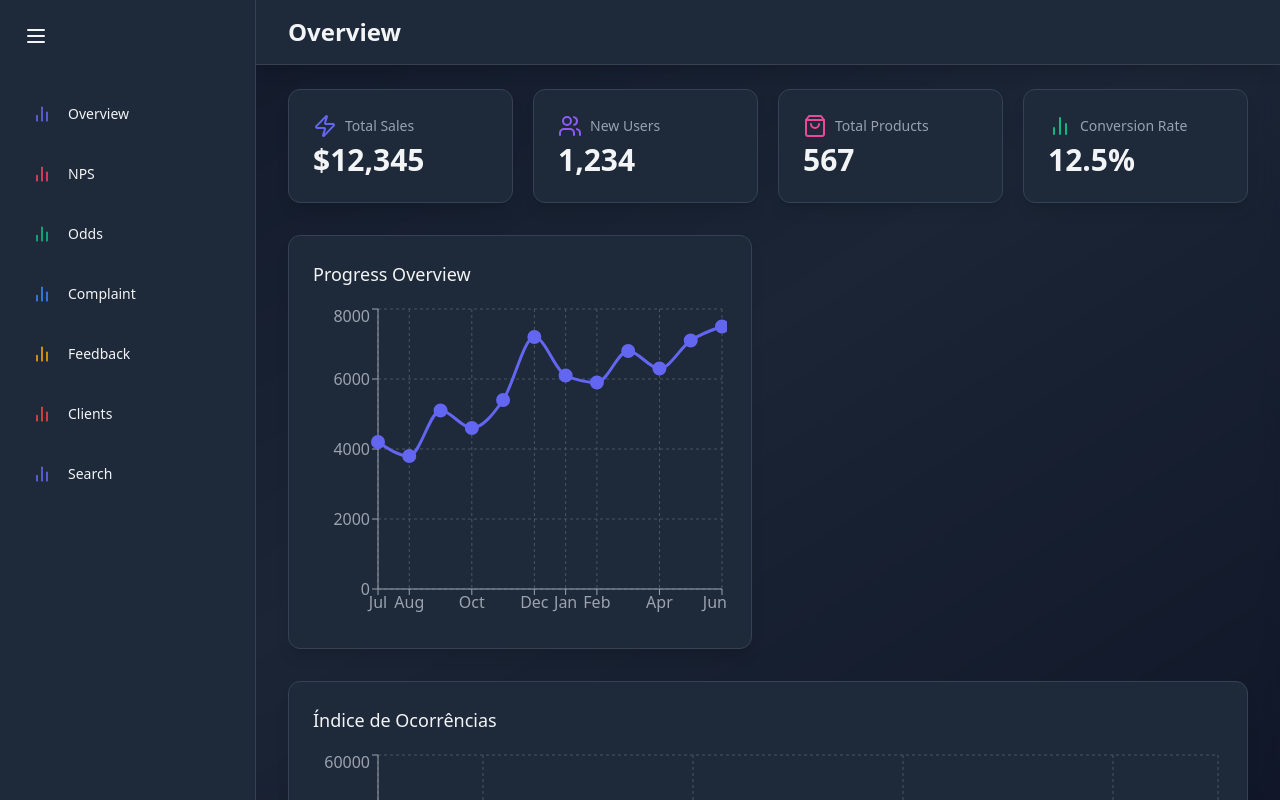
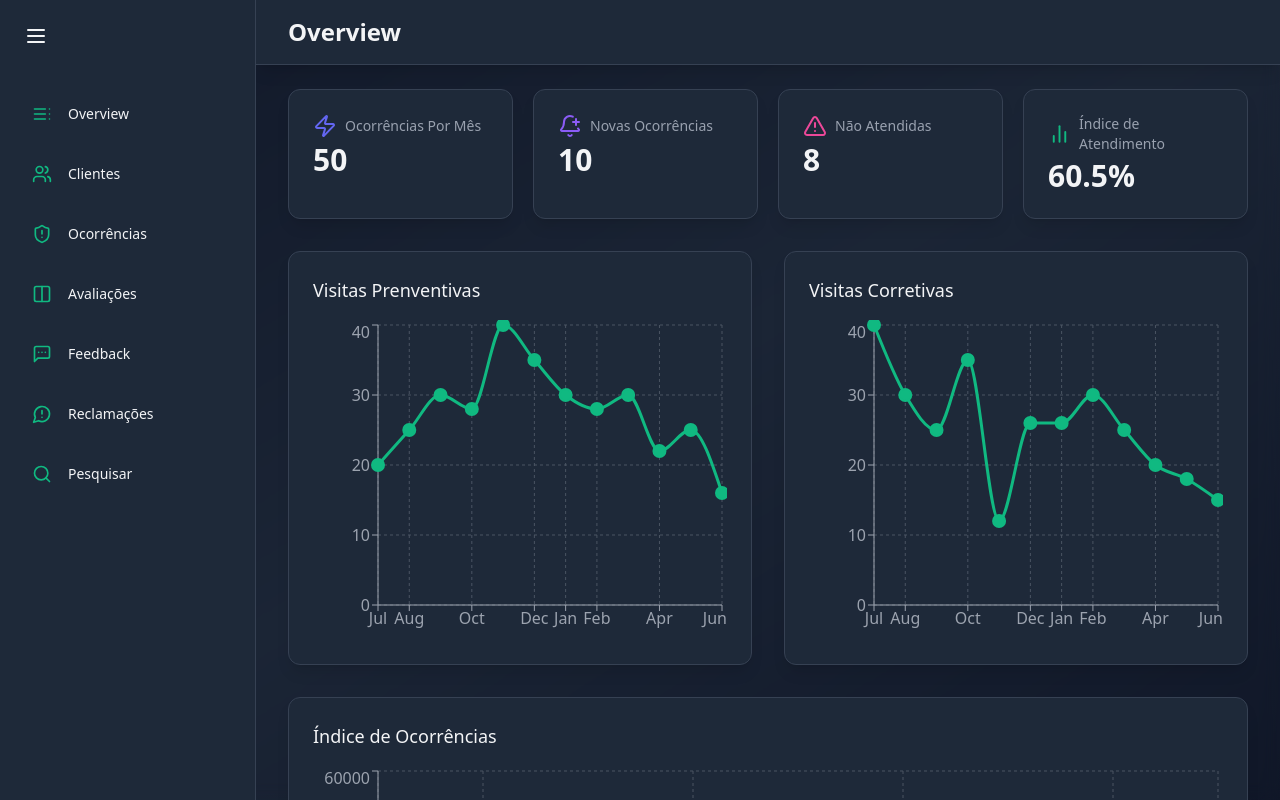
Before and after one commit to PlanservOps/PlanservOpsProj, a React (Vite) app: page / in a window 1280 px wide. Built offline with nearby package versions, Linux system fonts and the light colour scheme.

Commit message:
Atualizações em gráficos de visitas

```diff
--- a/src/components/Sidebar.jsx
+++ b/src/components/Sidebar.jsx
@@ -1,18 +1,18 @@
-import { BarChart2, Menu } from "lucide-react"
+import { Menu, TableOfContents, Users, ShieldAlert, Columns2, MessageSquareMore, MessageCircleWarning, Search } from "lucide-react"
 import { useState } from "react"
 import { AnimatePresence, motion } from "framer-motion"
 import { href, Link } from "react-router-dom";
 
 const SIDEBAR_ITEMS = [
     {
-        name:"Overview", icon:BarChart2, color:"#6366f1", href:"/"
+        name:"Overview", icon:TableOfContents, color:"#10B981", href:"/"
     },
-    {name: "NPS", icon:BarChart2, color:"#f43f5e", href:"/Nps"},
-    {name: "Odds", icon:BarChart2, color:"#10b981", href:"/Odds"},
-    {name: "Complaint", icon:BarChart2, color:"#3b82f6", href:"/Complaint"},
-    {name: "Feedback", icon:BarChart2, color:"#f59e0b", href:"/Feedback"},
-    {name: "Clients", icon:BarChart2, color:"#ef4444", href:"/Clients"},
-    {name: "Search", icon:BarChart2, color:"#6366f1", href:"/Search"},
+    {name: "Clientes", icon:Users, color:"#10B981", href:"/Clientes"},
+    {name: "Ocorrências", icon:ShieldAlert, color:"#10B981", href:"/Ocorrencias"},
+    {name: "Avaliações", icon:Columns2, color:"#10B981", href:"/Avaliacoes"},
+    {name: "Feedback", icon:MessageSquareMore, color:"#10B981", href:"/Feedback"},
+    {name: "Reclamações", icon:MessageCircleWarning, color:"#10B981", href:"/Reclamacoes"},
+    {name: "Pesquisar", icon:Search, color:"#10B981", href:"/Pesquisa"},
 ];
 
 const Sidebar = () => {
--- /dev/null
+++ b/src/components/overview/CorrectiveOverviewChart.jsx
@@ -0,0 +1,61 @@
+import { LineChart, Line, XAxis, YAxis, CartesianGrid, Tooltip, ResponsiveContainer } from "recharts";
+import { motion } from "framer-motion";
+
+const progressData = [
+    { name: "Jul", progress: 40 },
+    { name: "Aug", progress: 30 },
+    { name: "Sep", progress: 25 },
+    { name: "Oct", progress: 35 },
+    { name: "Nov", progress: 12 },
+    { name: "Dec", progress: 26 },
+    { name: "Jan", progress: 26 },
+    { name: "Feb", progress: 30 },
+    { name: "Mar", progress: 25 },
+    { name: "Apr", progress: 20 },
+    { name: "May", progress: 18 },
+    { name: "Jun", progress: 15 },
+];
+
+import React from 'react'
+
+const CorrectiveOverviewChart = () => {
+  return (
+    <motion.div
+    className='bg-gray-800 bg-opacity-50 backdrop-blur-md shadow-lg rounded-xl p-6 border border-gray-700'
+    initial={{ opacity: 0, y: 20 }}
+    animate={{ opacity: 1, y: 0 }}
+    transition={{ delay: 0.2 }}
+    >
+        <h2
+            className='text-lg font-medium mb-4 text-gray-100'
+        >Visitas Corretivas</h2>
+
+        <div className="h-80">
+            <ResponsiveContainer width={"100%"} height={"100%"}>
+                <LineChart data={progressData}>
+                    <CartesianGrid strokeDasharray='3 3' stroke='#4b5563'/>
+                    <XAxis dataKey={"name"} stroke="#9ca3af"/>
+                    <YAxis stroke="#9ca3af"/>
+                    <Tooltip
+                        contentStyle={{
+                            backgroundColor: "rgba(31, 41, 55, 0.8)",
+                            borderColor: "#4B5563",
+                        }}
+                        itemStyle={{ color: "#E5E7EB" }}
+                    />
+                        <Line
+                            type='monotone'
+                            dataKey='progress'
+                            stroke='#10B981'
+                            strokeWidth={3}
+                            dot={{ fill: "#10B981", strokeWidth: 2, r: 6 }}
+                            activeDot={{ r: 8, strokeWidth: 2 }}
+                        />
+                </LineChart>
+            </ResponsiveContainer>
+        </div>
+    </motion.div>
+  )
+}
+
+export default CorrectiveOverviewChart
--- a/src/components/overview/ProgressOverviewChart.jsx
+++ b/src/components/overview/PreventiveOverviewChart.jsx
@@ -2,23 +2,23 @@ import { LineChart, Line, XAxis, YAxis, CartesianGrid, Tooltip, ResponsiveContai
 import { motion } from "framer-motion";
 
 const progressData = [
-	{ name: "Jul", progress: 4200 },
-	{ name: "Aug", progress: 3800 },
-	{ name: "Sep", progress: 5100 },
-	{ name: "Oct", progress: 4600 },
-	{ name: "Nov", progress: 5400 },
-	{ name: "Dec", progress: 7200 },
-	{ name: "Jan", progress: 6100 },
-	{ name: "Feb", progress: 5900 },
-	{ name: "Mar", progress: 6800 },
-	{ name: "Apr", progress: 6300 },
-	{ name: "May", progress: 7100 },
-	{ name: "Jun", progress: 7500 },
+	{ name: "Jul", progress: 20 },
+	{ name: "Aug", progress: 25 },
+	{ name: "Sep", progress: 30 },
+	{ name: "Oct", progress: 28 },
+	{ name: "Nov", progress: 40 },
+	{ name: "Dec", progress: 35 },
+	{ name: "Jan", progress: 30 },
+	{ name: "Feb", progress: 28 },
+	{ name: "Mar", progress: 30 },
+	{ name: "Apr", progress: 22 },
+	{ name: "May", progress: 25 },
+	{ name: "Jun", progress: 16 },
 ];
 
 import React from 'react'
 
-const ProgressOverviewChart = () => {
+const PreventiveOverviewChart = () => {
   return (
     <motion.div
     className='bg-gray-800 bg-opacity-50 backdrop-blur-md shadow-lg rounded-xl p-6 border border-gray-700'
@@ -28,7 +28,7 @@ const ProgressOverviewChart = () => {
     >
         <h2
             className='text-lg font-medium mb-4 text-gray-100'
-        >Progress Overview</h2>
+        >Visitas Prenventivas</h2>
 
         <div className="h-80">
             <ResponsiveContainer width={"100%"} height={"100%"}>
@@ -46,9 +46,9 @@ const ProgressOverviewChart = () => {
                         <Line
 							type='monotone'
 							dataKey='progress'
-							stroke='#6366F1'
+							stroke='#10B981'
 							strokeWidth={3}
-							dot={{ fill: "#6366F1", strokeWidth: 2, r: 6 }}
+							dot={{ fill: "#10B981", strokeWidth: 2, r: 6 }}
 							activeDot={{ r: 8, strokeWidth: 2 }}
                         />
                 </LineChart>
@@ -58,4 +58,4 @@ const ProgressOverviewChart = () => {
   )
 }
 
-export default ProgressOverviewChart
+export default PreventiveOverviewChart
--- a/src/pages/OverviewPage.jsx
+++ b/src/pages/OverviewPage.jsx
@@ -2,9 +2,10 @@ import React from 'react'
 import Header from '../components/common/Header'
 import { motion } from 'framer-motion'
 import StatsCards from '../components/common/StatsCards'
-import { BarChart2, ShoppingBag, Users, Zap } from 'lucide-react'
-import ProgressOverviewChart from '../components/overview/ProgressOverviewChart'
+import { BarChart2, BellPlus, Zap, TriangleAlert } from 'lucide-react'
+import PreventiveOverviewChart from '../components/overview/PreventiveOverviewChart'
 import IndexNpsChart from '../components/overview/IndexNpsChart'
+import CorrectiveOverviewChart from '../components/overview/CorrectiveOverviewChart'
 
 const OverviewPage = () => {
   return (
@@ -20,17 +21,18 @@ const OverviewPage = () => {
 					animate={{ opacity: 1, y: 0 }}
 					transition={{ duration: 1 }}
         >
-          <StatsCards name='Total Sales' icon={Zap} value='$12,345' color='#6366F1' />
-					<StatsCards name='New Users' icon={Users} value='1,234' color='#8B5CF6' />
-					<StatsCards name='Total Products' icon={ShoppingBag} value='567' color='#EC4899' />
-					<StatsCards name='Conversion Rate' icon={BarChart2} value='12.5%' color='#10B981' />
+          <StatsCards name='Ocorrências Por Mês' icon={Zap} value='50' color='#6366F1' />
+					<StatsCards name='Novas Ocorrências' icon={BellPlus} value='10' color='#8B5CF6' />
+					<StatsCards name='Não Atendidas' icon={TriangleAlert} value='8' color='#EC4899' />
+					<StatsCards name='Índice de Atendimento' icon={BarChart2} value='60.5%' color='#10B981' />
 
         </motion.div>
 
         {/* CHARTS */}
 
         <div className='grid grid-cols-1 lg:grid-cols-2 gap-8'>
-          <ProgressOverviewChart />
+          <PreventiveOverviewChart />
+          <CorrectiveOverviewChart />
           <IndexNpsChart />
         </div>
       </main>
```
